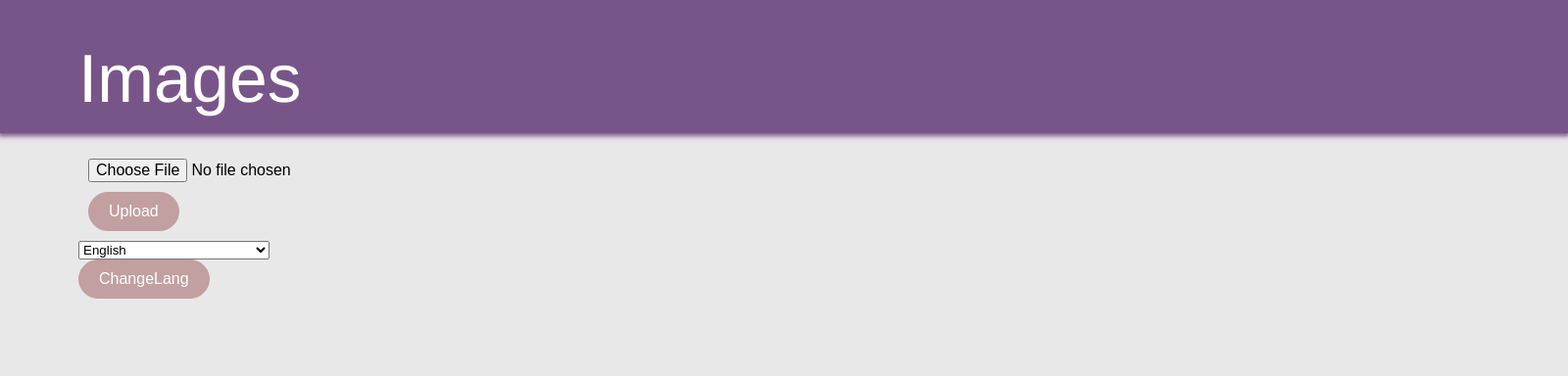
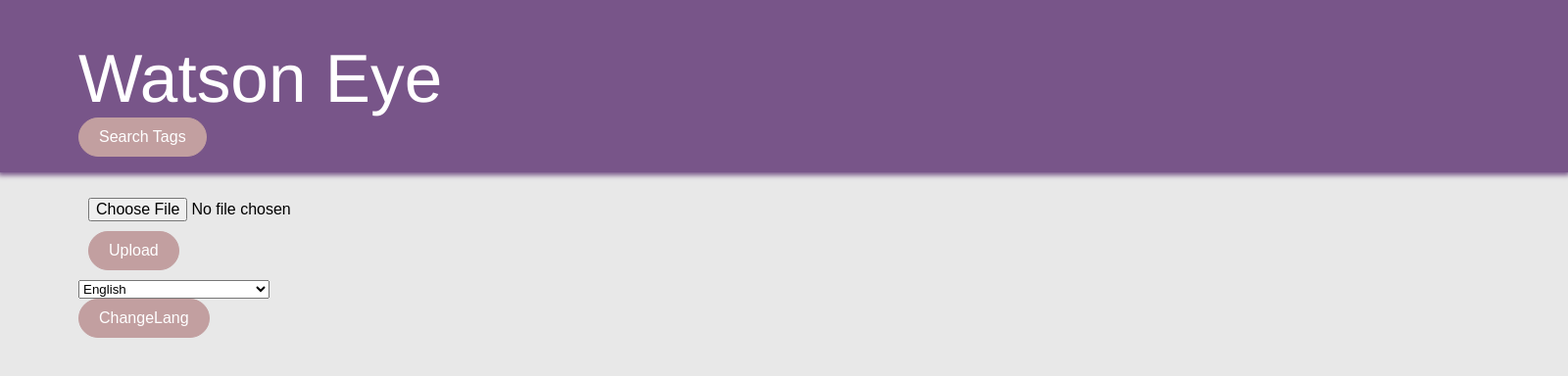
Before and after one commit to kyokonishito/serverless-vr-multilangs, an Electron app: page web/index.html in a window 1600 px wide. Shown: the whole page at 98% size. Drawn offline with nearby package versions, Linux system fonts and the light colour scheme; no server answers.

Commit message:
added a search button

```diff
--- a/web/index.html
+++ b/web/index.html
@@ -37,8 +37,9 @@
   <!-- Header -->
   <div class="header">
     <div class="title">
-      Images
+      Watson Eye
     </div>
+    <input class="uploadImage" type="button" id="trigger-search" value="Search Tags"/>
   </div>
 
   <!-- Upload section -->
```
